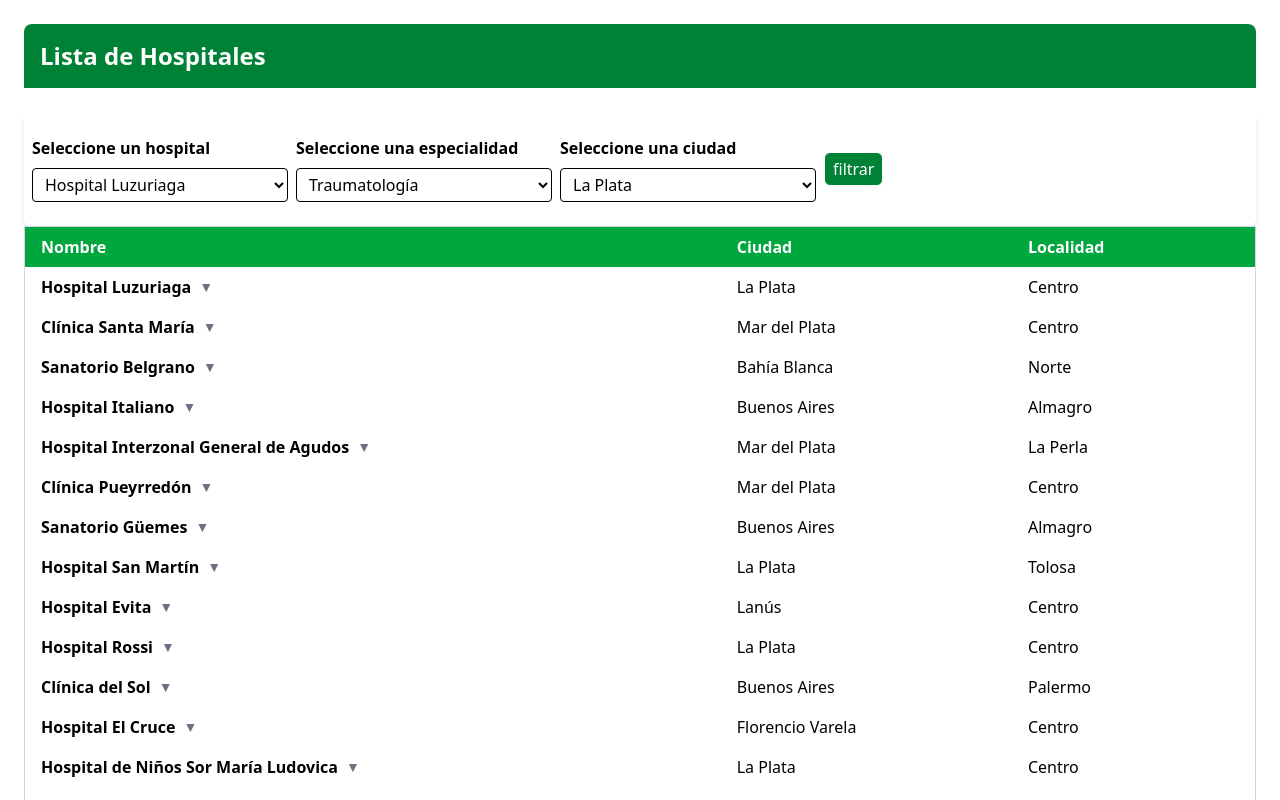
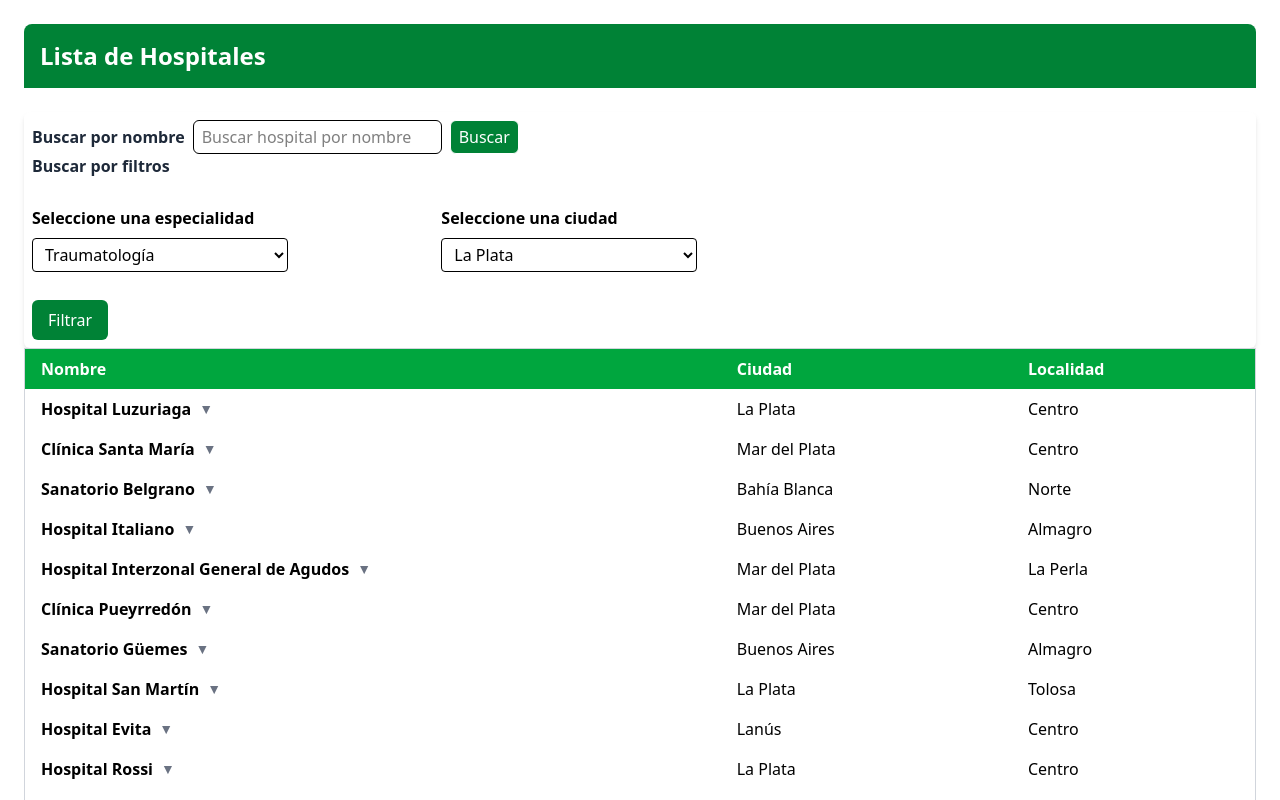
Before and after one commit to Guzman5825/frontEnd-directorioDeHospitalesGBA, a React (Vite) app: page /hospitales in a window 1280 px wide. Shown: the top 800 px of the page. Built offline with nearby package versions, Linux system fonts and the light colour scheme.

Commit message:
destalles esteticos de pagina

```diff
--- a/src/pages/hospitales.jsx
+++ b/src/pages/hospitales.jsx
@@ -12,15 +12,34 @@ export default function HospitalTable() {
         <h1 className="text-2xl font-bold">Lista de Hospitales</h1>
       </nav>
       {/* Contenedor buscador */}
-      <div className="bg-white rounded-md shadow-md flex items-center w-full gap-2 p-2">
-        <ListaDesplegable titulo="Seleccione un hospital" items={hospitales} mostrar="nombre" />
-        <ListaDesplegable titulo="Seleccione una especialidad" items={especialidades} mostrar="nombre" />
-        <ListaDesplegable titulo="Seleccione una ciudad" items={ciudades} mostrar="nombre" />
+      <div className="bg-white rounded-md shadow-md items-center w-full gap-2 p-2">
+        <div className="flex items-center gap-2">
+          <h3 className="font-semibold text-gray-800">Buscar por nombre</h3>
+          <div className="flex gap-2">
+            <input
+              type="text"
+              placeholder="Buscar hospital por nombre"
+              className="border rounded-md px-2 py-1"
+            />
+            <button className="border bg-green-700 hover:bg-green-900 text-white rounded-md px-2 py-1">
+              Buscar
+            </button>
+          </div>
 
-        {/* Botón */}
-        <button className="border bg-green-700 hover:bg-green-900 text-white rounded-md px-2 py-1">
-          filtrar
-        </button>
+        </div>
+        <div className="space-y-3">
+          <h3 className="font-semibold text-gray-800">Buscar por filtros</h3>
+          <div className="grid grid-cols-1 md:grid-cols-3 gap-3">
+            {/*<ListaDesplegable titulo="Seleccione un hospital" items={hospitales} mostrar="nombre" />*/}
+            <ListaDesplegable titulo="Seleccione una especialidad" items={especialidades} mostrar="nombre" />
+            <ListaDesplegable titulo="Seleccione una ciudad" items={ciudades} mostrar="nombre" />
+
+          </div>
+          <button className="bg-green-700 hover:bg-green-900 text-white rounded-md px-4 py-2">
+            Filtrar
+          </button>
+        </div>
+
       </div>
 
       <table className="w-full border border-gray-300 overflow-hidden">
```
Also changed, not shown: src/pages/hospitalDetalle.jsx (indentation only).
